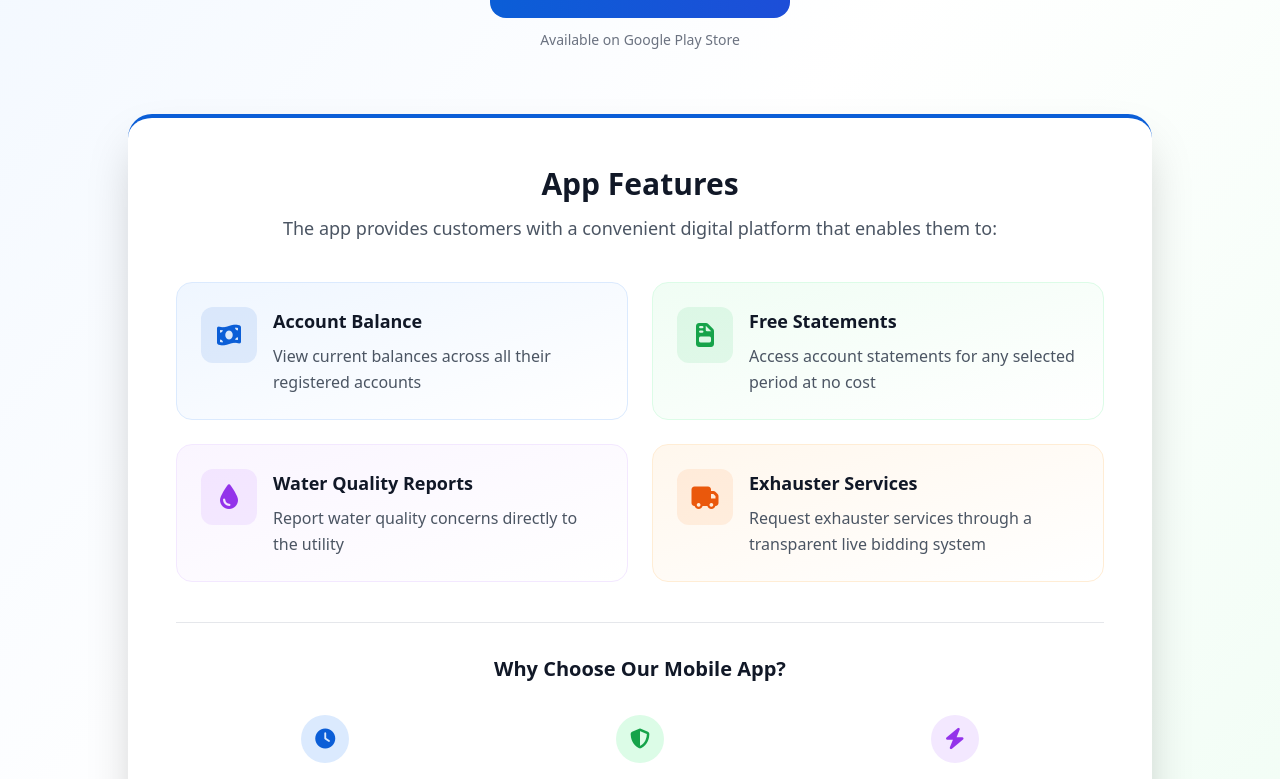
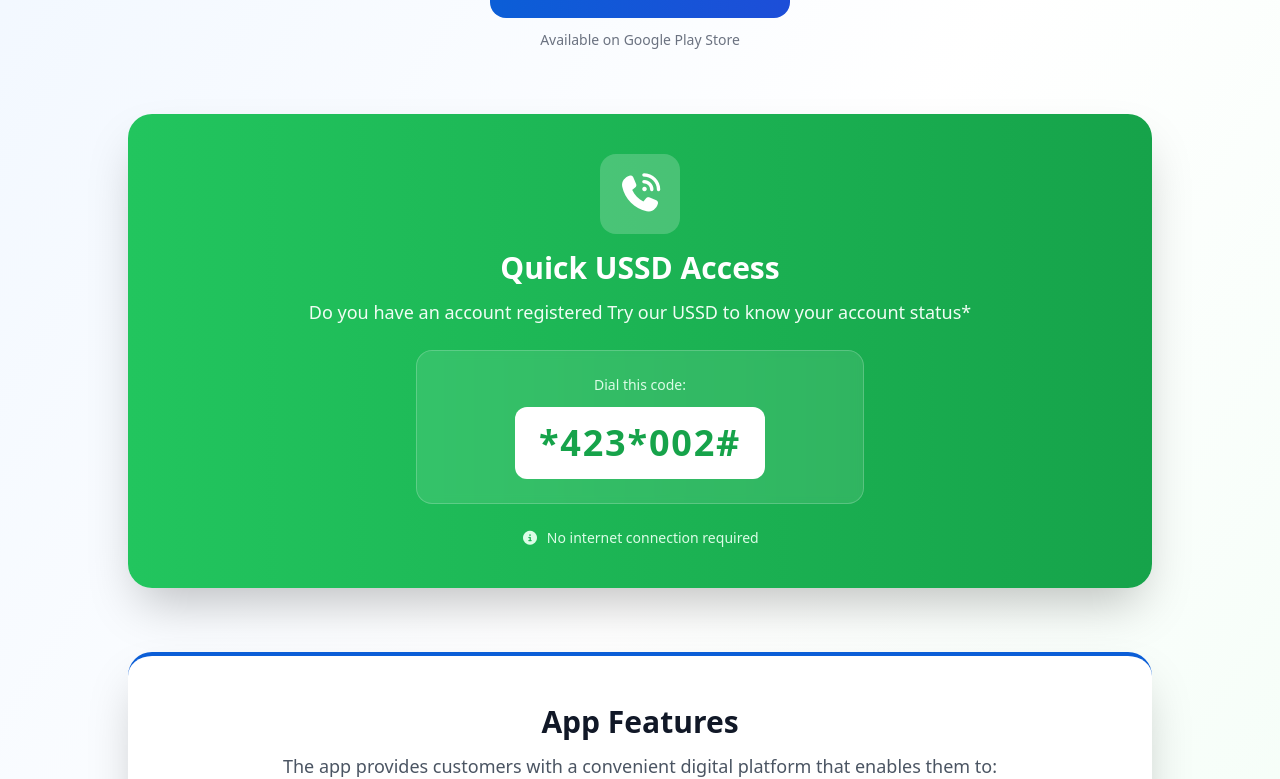
Before and after one commit to KikuyuWater/Kikuyu-Water, a React (Create React App) app in the folder kikuyu-water/: page /customer-portal in a window 1280 px wide. Shown: the part 549-1328 px from the top of the page. Built offline with nearby package versions, Linux system fonts and the light colour scheme.

Commit message:
Update customer portal navigation and add USSD code feature; Update service area map with Google Maps embed

```diff
--- a/kikuyu-water/src/layouts/Footer.jsx
+++ b/kikuyu-water/src/layouts/Footer.jsx
@@ -5,11 +5,6 @@ const Footer = () => {
 
   const handleApplyForConnection = () => {
     navigate('/new-connection');
-  };
-
-  const handleAppRedirect = () => {
-    const playStoreUrl = 'https://play.google.com/store/apps/details?id=app.wonderkid.maji_safi&hl=en';
-    window.open(playStoreUrl, '_blank', 'noopener,noreferrer');
   };
 
   return (
@@ -88,7 +83,7 @@ const Footer = () => {
             </h4>
             <ul className="space-y-2 sm:space-y-3 text-sm sm:text-base">
               {[
-                { label: "Customer Portal", path: "/", onClick: handleAppRedirect },
+                { label: "Customer Portal", path: "/customer-portal" },
                 { label: "Apply for Connection", path: "/", onClick: handleApplyForConnection },
                 { label: "Pay Bill", path: "/payment" },
                 { label: "Report Issue", path: "/#report-issue" },
--- a/kikuyu-water/src/pages/CustomerPortalPage.jsx
+++ b/kikuyu-water/src/pages/CustomerPortalPage.jsx
@@ -44,6 +44,33 @@ export default function CustomerPortalPage() {
           </button>
           <p className="text-sm text-gray-500 mt-3">
             Available on Google Play Store
+          </p>
+        </div>
+
+        {/* USSD Code Section */}
+        <div className="bg-gradient-to-r from-green-500 to-green-600 rounded-3xl shadow-2xl p-8 sm:p-10 mb-16 text-white text-center">
+          <div className="flex justify-center mb-4">
+            <div className="bg-white/20 w-20 h-20 rounded-2xl flex items-center justify-center">
+              <i className="fa-solid fa-phone-volume text-4xl"></i>
+            </div>
+          </div>
+          <h2 className="text-3xl font-black mb-3">
+            Quick USSD Access
+          </h2>
+          <p className="text-lg mb-6 text-green-50">
+            Do you have an account registered
+
+            Try our USSD to know your account status*
+          </p>
+          <div className="bg-white/10 backdrop-blur-sm rounded-2xl p-6 max-w-md mx-auto border border-white/20">
+            <p className="text-sm mb-3 text-green-100">Dial this code:</p>
+            <div className="bg-white text-green-600 rounded-xl py-4 px-6 inline-block">
+              <span className="text-3xl sm:text-4xl font-black tracking-wider">*423*002#</span>
+            </div>
+          </div>
+          <p className="text-sm text-green-100 mt-6">
+            <i className="fa-solid fa-info-circle mr-2"></i>
+            No internet connection required
           </p>
         </div>
 
--- a/kikuyu-water/src/pages/about-page/HistorySection.jsx
+++ b/kikuyu-water/src/pages/about-page/HistorySection.jsx
@@ -123,8 +123,8 @@ const HistorySection = () => {
                     Present Day Excellence
                   </h3>
                   <p className="text-gray-700 leading-relaxed">
-                    Today, we proudly serve over 45,000 active connections
-                    across 120 km² coverage area. Our commitment to innovation,
+                    Today, we proudly serve over 18,000+ active connections
+                    across 250 km² coverage area. Our commitment to innovation,
                     sustainability, and customer satisfaction continues to drive
                     our growth. We maintain a 99.8% water quality standard and
                     96% service reliability, positioning us as a benchmark
--- a/kikuyu-water/src/pages/about-page/ServiceAreaSection.jsx
+++ b/kikuyu-water/src/pages/about-page/ServiceAreaSection.jsx
@@ -16,7 +16,7 @@ const ServiceAreaSection = () => {
           <div className="lg:col-span-1 bg-white rounded-xl shadow-lg overflow-hidden">
             <div className="relative h-[300px] bg-gray-100">
               <iframe
-                src="https://www.google.com/maps/embed?pb=!1m18!1m12!1m3!1d127641.42637567937!2d36.6556!3d-1.2501!2m3!1f0!2f0!3f0!3m2!1i1024!2i768!4f13.1!3m3!1m2!1s0x182f3f9d5e9c5c5d%3A0x7c5e5e5e5e5e5e5e!2sKikuyu%2C%20Kenya!5e0!3m2!1sen!2sus!4v1234567890"
+                src="https://www.google.com/maps/embed?pb=!1m18!1m12!1m3!1d63821.713187839685!2d36.63087!3d-1.2501!2m3!1f0!2f0!3f0!3m2!1i1024!2i768!4f13.1!3m3!1m2!1s0x182f3f7e1b1b1b1b%3A0x1b1b1b1b1b1b1b1b!2sKikuyu%2C%20Kenya!5e0!3m2!1sen!2sus!4v1234567890123!5m2!1sen!2sus"
                 width="100%"
                 height="100%"
                 style={{ border: 0 }}
@@ -25,6 +25,23 @@ const ServiceAreaSection = () => {
                 referrerPolicy="no-referrer-when-downgrade"
                 title="KIWASCO Service Area Map"
               ></iframe>
+
+              {/* Legend Overlay */}
+              <div className="absolute bottom-2 right-2 bg-white/95 rounded-lg p-2 shadow-md text-xs max-w-[180px]">
+                <div className="font-semibold text-gray-800 mb-1.5 text-[10px]">Service Area</div>
+                <div className="flex items-center gap-2 mb-1">
+                  <div className="w-4 h-1 bg-blue-600"></div>
+                  <span className="text-gray-700">Kikuyu Sub-County</span>
+                </div>
+                <div className="flex items-center gap-2 mb-1">
+                  <div className="w-4 h-1 bg-blue-600"></div>
+                  <span className="text-gray-700">Kabete Sub-County</span>
+                </div>
+                <div className="flex items-center gap-2">
+                  <div className="w-4 h-1 bg-green-600"></div>
+                  <span className="text-gray-700">10 Wards</span>
+                </div>
+              </div>
             </div>
             <div className="p-4 bg-primary text-white">
               <div className="flex items-center">
--- a/kikuyu-water/src/pages/landing-page/Faq.jsx
+++ b/kikuyu-water/src/pages/landing-page/Faq.jsx
@@ -26,7 +26,7 @@ const Faq = () => {
     },
     {
       question: "Is the water safe to drink?",
-      answer: "Yes, our water is treated and tested regularly to meet WHO and KEBS standards. We publish water quality reports on our website."
+      answer: "Yes, our water is tested regularly to meet WHO and KEBS standards."
     }
   ];
 
```
